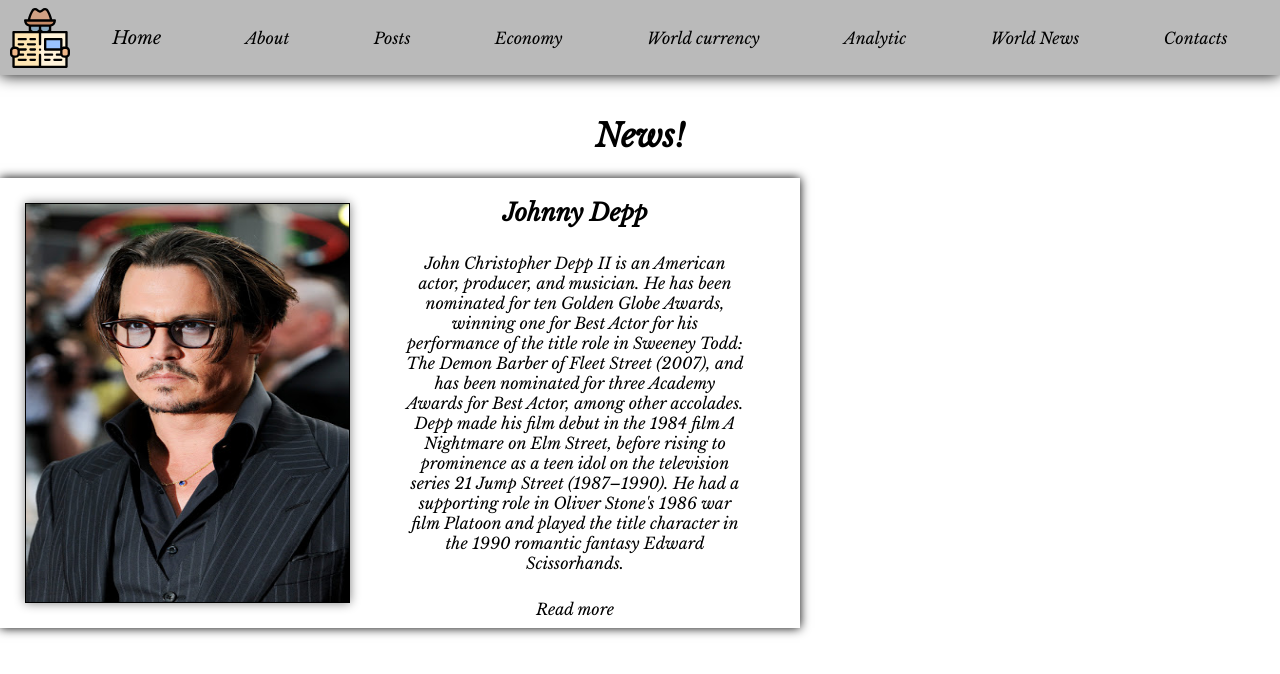
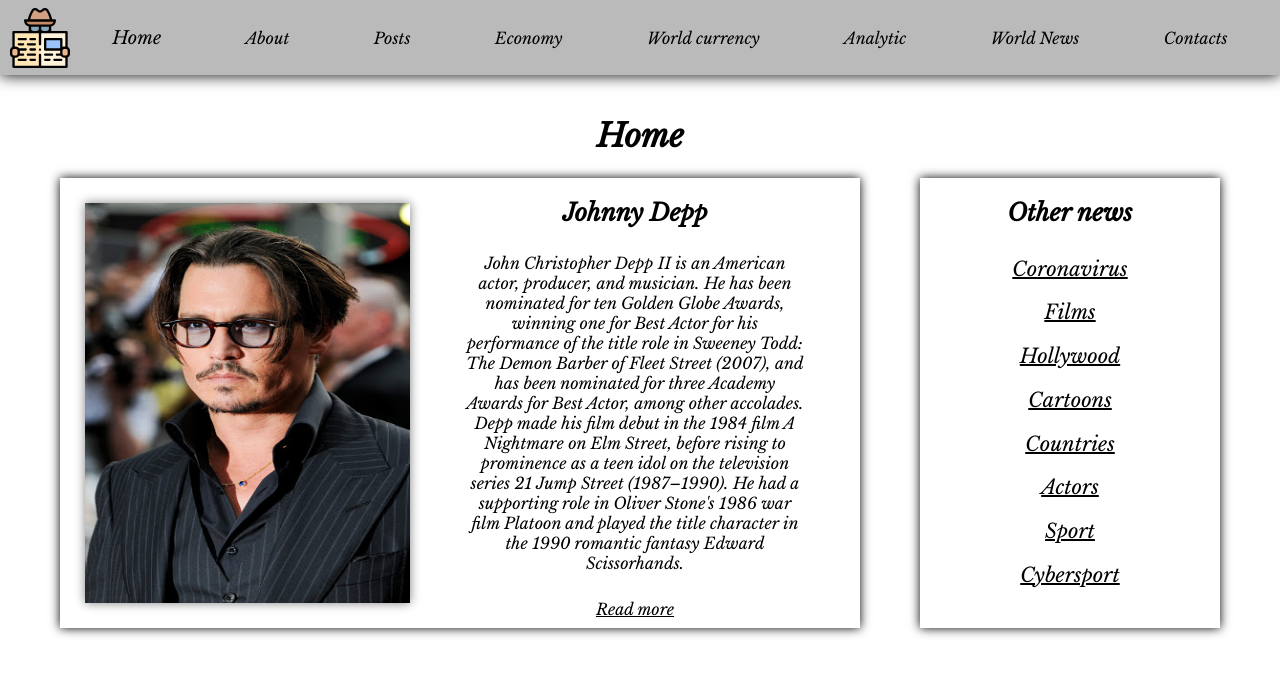
Before and after one commit to Erjankydyrov/router-example, a React (Create React App) app: page / in a window 1280 px wide. Shown: the top 674 px of the page. Built offline with nearby package versions, Linux system fonts and the light colour scheme.

Commit message:
finished home page

```diff
--- a/src/components/Home/Home.js
+++ b/src/components/Home/Home.js
@@ -4,8 +4,21 @@ import Johnny from "../../images/Jonni.jpg";
 const Home = () => {
   return (
     <div className={classes.Home}>
-      <h1>News!</h1>
+      <h1>Home</h1>
       <div className={classes.dom}>
+            <div className={classes.otherNews}>
+                <h2>Other news</h2>
+                <ul className={classes.ulOther}>
+                    <li><a href="#">Coronavirus</a></li>
+                    <li><a href="#">Films</a></li>
+                    <li><a href="#">Hollywood</a></li>
+                    <li><a href="#">Cartoons</a></li>
+                    <li><a href="#">Countries</a></li>
+                    <li><a href="#">Actors</a></li>
+                    <li><a href="#">Sport</a></li>
+                    <li><a href="#">Cybersport</a></li>
+                </ul>
+            </div>
             <div className={classes.newglav}>
                 <img src={Johnny} alt="Johnny Depp" />
             <div className={classes.news}>
--- a/src/components/Home/Home.module.css
+++ b/src/components/Home/Home.module.css
@@ -3,6 +3,39 @@
     width: 100%;
     height: 100%;
     text-align: center;
+}
+
+.dom {
+    display: flex;
+    flex-direction: row-reverse;
+    justify-content: space-evenly;
+    flex-wrap: wrap;
+}
+
+.otherNews {
+    text-align: center;
+    max-width: 300px;
+    width: 100%;
+    box-shadow: 0 0 10px black;
+}
+.ulOther {
+    padding: 0;
+    display: flex;
+    flex-direction: column;
+    max-height: 350px;
+    height: 100%;
+    justify-content: space-around;
+    align-items: center;
+}
+.ulOther li {
+    list-style-type: none;
+}
+.ulOther li a {
+    color: black;
+    font-size: 20px;
+}
+.ulOther li a:hover {
+    text-shadow: 0 0 10px black;
 }
 
 .newglav {
@@ -12,11 +45,11 @@
     align-items: center;
     box-shadow: 0 0 10px black;
     max-width: 800px;
+    width: 100%;
 }
 .newglav img {
     min-width: 325px;
     min-height: 400px;
-    border: 1px solid black;
     box-shadow: 0 0 10px grey;
 }
 
@@ -37,9 +70,8 @@
     padding: 10px;
 }
 .news a {
-    text-decoration: none;
     color: black;
 }
 .news a:hover {
-    color: white;
+    text-shadow: 0 0 10px black;
 }
```
